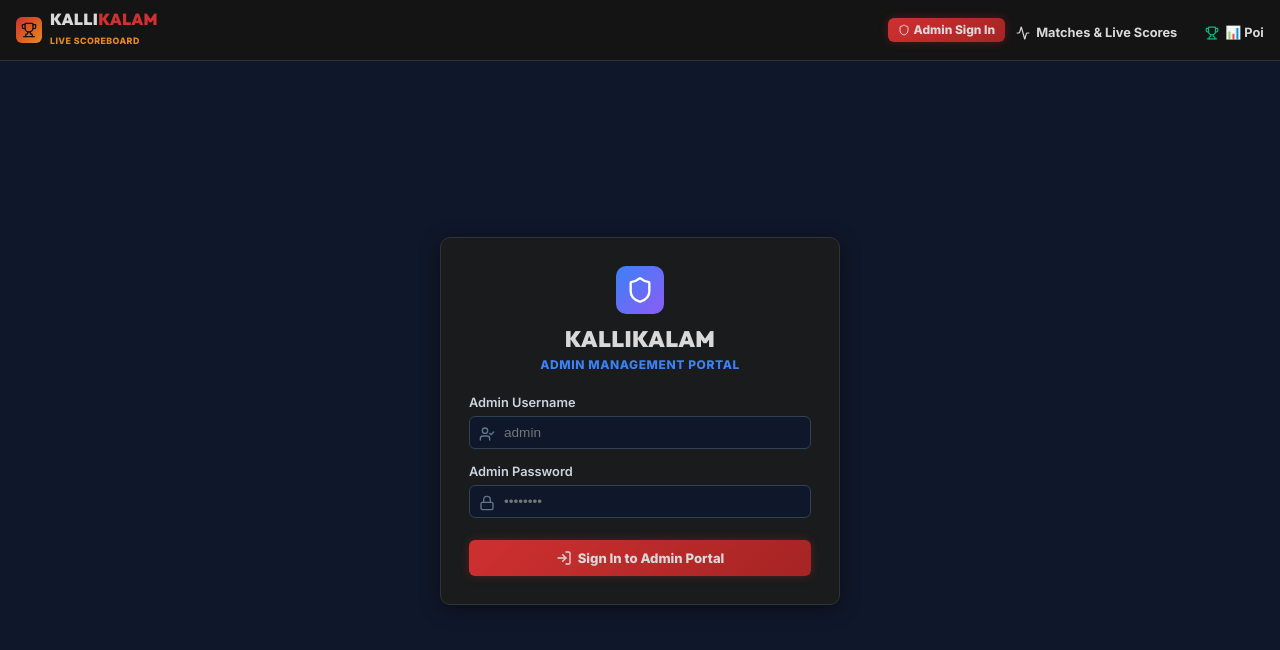
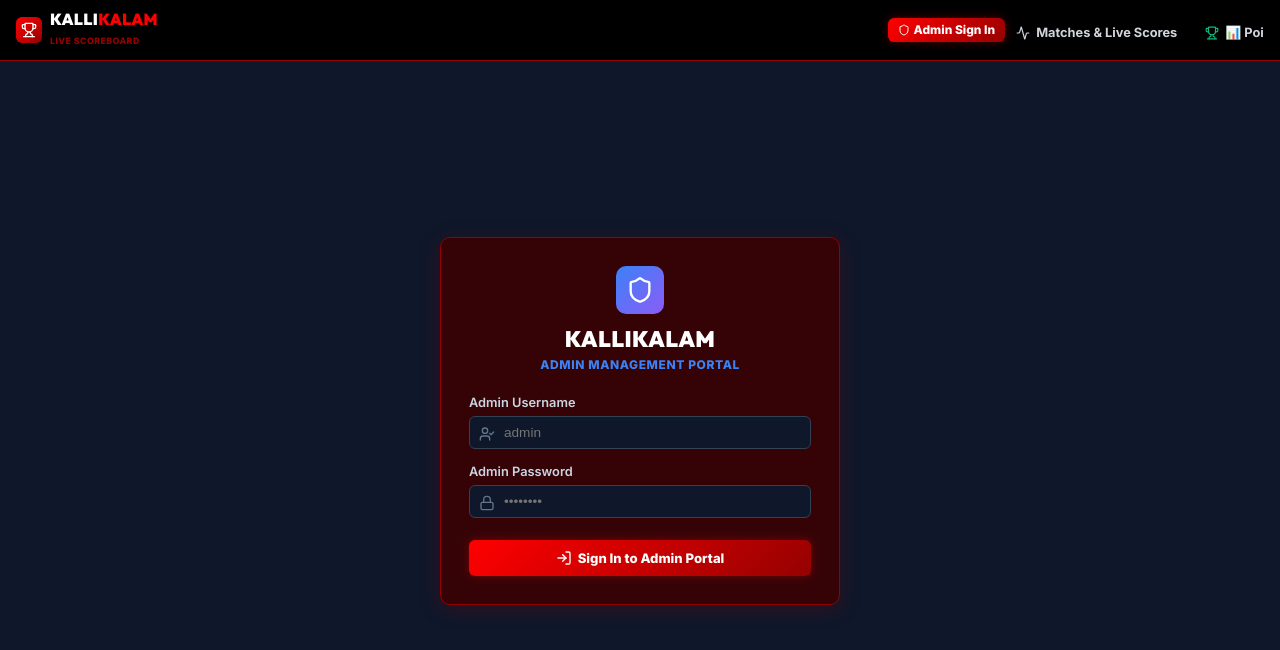
Before and after one commit to jayakrishnanx/tournament-var-system, a React (Vite) app in the folder frontend/: page /login in a window 1280 px wide. Shown: the top 650 px of the page. Built offline with nearby package versions, Linux system fonts and the light colour scheme.

Commit message:
Revert color theme back to original modern dark theme as requested

```diff
--- a/frontend/src/components/Navbar.jsx
+++ b/frontend/src/components/Navbar.jsx
@@ -21,9 +21,9 @@ export const Navbar = () => {
     borderRadius: '6px',
     fontSize: '0.8rem',
     fontWeight: '700',
-    color: location.pathname === path ? '#CF3030' : '#D9D9D9',
-    backgroundColor: location.pathname === path ? 'rgba(207, 48, 48, 0.18)' : 'transparent',
-    border: location.pathname === path ? '1px solid rgba(207, 48, 48, 0.4)' : '1px solid transparent',
+    color: location.pathname === path ? '#FF0000' : '#d1d5db',
+    backgroundColor: location.pathname === path ? 'rgba(255, 0, 0, 0.18)' : 'transparent',
+    border: location.pathname === path ? '1px solid rgba(255, 0, 0, 0.4)' : '1px solid transparent',
     transition: 'all 0.2s ease',
   });
 
@@ -35,8 +35,8 @@ export const Navbar = () => {
       alignItems: 'center',
       justifyContent: 'space-between',
       padding: '10px 16px',
-      backgroundColor: '#141414',
-      borderBottom: '1px solid #333333',
+      backgroundColor: '#000000',
+      borderBottom: '1px solid #950101',
       position: 'sticky',
       top: 0,
       zIndex: 50
@@ -44,18 +44,18 @@ export const Navbar = () => {
       <div style={{ display: 'flex', alignItems: 'center', justifyContent: 'space-between', width: '100%', flexWrap: 'wrap', gap: '8px' }}>
         <Link to={isAdmin ? "/matches" : "/"} style={{ display: 'flex', alignItems: 'center', gap: '8px', flexShrink: 0 }}>
           <div style={{
-            background: 'linear-gradient(135deg, #CF3030, #E88A1A)',
+            background: 'linear-gradient(135deg, #FF0000, #950101)',
             padding: '5px',
             borderRadius: '6px',
             display: 'flex'
           }}>
-            <Trophy size={16} color="#141414" />
+            <Trophy size={16} color="white" />
           </div>
           <div>
-            <span style={{ fontFamily: 'Outfit', fontWeight: '900', fontSize: '1rem', color: '#D9D9D9', display: 'block', lineHeight: 1, letterSpacing: '0.02em' }}>
-              KALLI<span style={{ color: '#CF3030' }}>KALAM</span>
+            <span style={{ fontFamily: 'Outfit', fontWeight: '900', fontSize: '1rem', color: 'white', display: 'block', lineHeight: 1, letterSpacing: '0.02em' }}>
+              KALLI<span style={{ color: '#FF0000' }}>KALAM</span>
             </span>
-            <span style={{ fontSize: '0.55rem', color: '#E88A1A', letterSpacing: '0.05em', fontWeight: '800' }}>
+            <span style={{ fontSize: '0.55rem', color: '#950101', letterSpacing: '0.05em', fontWeight: '800' }}>
               LIVE SCOREBOARD
             </span>
           </div>
--- a/frontend/src/index.css
+++ b/frontend/src/index.css
@@ -1,16 +1,18 @@
 @import url('https://fonts.googleapis.com/css2?family=Inter:wght@300;400;500;600;700;800&family=Outfit:wght@500;600;700;800;900&display=swap');
 
 :root {
-  --bg-dark: #141414;
-  --bg-card: #1c1c1c;
-  --bg-card-hover: #262626;
-  --accent-primary: #CF3030;
-  --accent-primary-hover: #a62424;
-  --accent-amber: #E88A1A;
-  --accent-amber-hover: #c4710e;
-  --text-main: #D9D9D9;
-  --text-muted: #a3a3a3;
-  --border-color: #333333;
+  --bg-dark: #000000;
+  --bg-card: #3D0000;
+  --bg-card-hover: #540000;
+  --accent-primary: #FF0000;
+  --accent-primary-hover: #950101;
+  --accent-emerald: #FF0000;
+  --accent-rose: #FF0000;
+  --accent-amber: #950101;
+  --accent-purple: #950101;
+  --text-main: #ffffff;
+  --text-muted: #e2e8f0;
+  --border-color: #950101;
   --font-heading: 'Outfit', sans-serif;
   --font-body: 'Inter', sans-serif;
 }
@@ -60,23 +62,23 @@ button:disabled {
   background: var(--bg-dark);
 }
 ::-webkit-scrollbar-thumb {
-  background: #333333;
+  background: var(--border-color);
   border-radius: 4px;
 }
 
 /* Glass Card */
 .glass-panel {
-  background: rgba(28, 28, 28, 0.95);
+  background: rgba(61, 0, 0, 0.85);
   backdrop-filter: blur(12px);
   border: 1px solid var(--border-color);
   border-radius: 10px;
-  box-shadow: 0 4px 20px rgba(0, 0, 0, 0.4);
+  box-shadow: 0 4px 20px rgba(149, 1, 1, 0.25);
 }
 
 .card-hover:hover {
   border-color: var(--accent-primary);
   transform: translateY(-2px);
-  box-shadow: 0 0 15px rgba(207, 48, 48, 0.35);
+  box-shadow: 0 0 15px rgba(255, 0, 0, 0.4);
 }
 
 /* Responsive Grids & Layout Utilities */
@@ -100,8 +102,8 @@ button:disabled {
 
 /* Compact Mobile-First Buttons */
 .btn-primary {
-  background: linear-gradient(135deg, #CF3030, #a62424);
-  color: #D9D9D9;
+  background: linear-gradient(135deg, #FF0000, #950101);
+  color: white;
   padding: 6px 14px;
   border-radius: 6px;
   font-size: 0.82rem;
@@ -110,16 +112,16 @@ button:disabled {
   align-items: center;
   justify-content: center;
   gap: 6px;
-  box-shadow: 0 0 10px rgba(207, 48, 48, 0.3);
+  box-shadow: 0 0 10px rgba(255, 0, 0, 0.3);
 }
 .btn-primary:hover {
-  background: linear-gradient(135deg, #a62424, #7d1b1b);
-  box-shadow: 0 0 15px rgba(207, 48, 48, 0.5);
+  background: linear-gradient(135deg, #950101, #3D0000);
+  box-shadow: 0 0 15px rgba(255, 0, 0, 0.5);
 }
 
 .btn-success {
-  background: linear-gradient(135deg, #E88A1A, #c4710e);
-  color: #141414;
+  background: linear-gradient(135deg, #FF0000, #950101);
+  color: white;
   padding: 6px 14px;
   border-radius: 6px;
   font-size: 0.82rem;
@@ -128,15 +130,12 @@ button:disabled {
   align-items: center;
   justify-content: center;
   gap: 6px;
-  box-shadow: 0 0 10px rgba(232, 138, 26, 0.3);
-}
-.btn-success:hover {
-  background: linear-gradient(135deg, #c4710e, #9e5807);
+  box-shadow: 0 0 10px rgba(255, 0, 0, 0.3);
 }
 
 .btn-danger {
-  background: linear-gradient(135deg, #CF3030, #801212);
-  color: #D9D9D9;
+  background: linear-gradient(135deg, #950101, #3D0000);
+  color: white;
   padding: 6px 14px;
   border-radius: 6px;
   font-size: 0.82rem;
@@ -145,11 +144,11 @@ button:disabled {
   align-items: center;
   justify-content: center;
   gap: 6px;
-  border: 1px solid #CF3030;
+  border: 1px solid #FF0000;
 }
 
 .btn-secondary {
-  background: #1c1c1c;
+  background: #3D0000;
   color: var(--text-main);
   padding: 6px 12px;
   border-radius: 6px;
@@ -162,8 +161,7 @@ button:disabled {
   gap: 6px;
 }
 .btn-secondary:hover {
-  background: #262626;
-  border-color: #CF3030;
+  background: #540000;
 }
 
 /* Scoreboard display */
@@ -171,8 +169,8 @@ button:disabled {
   font-family: var(--font-heading);
   font-size: 2.8rem;
   font-weight: 900;
-  color: #D9D9D9;
-  text-shadow: 0 0 15px rgba(207, 48, 48, 0.6);
+  color: #ffffff;
+  text-shadow: 0 0 15px rgba(255, 0, 0, 0.6);
 }
 
 /* Mobile Media Queries for iPhone / Android */
```
Also changed, not shown: frontend/src/pages/Dashboard.jsx (+23 -23 lines).
